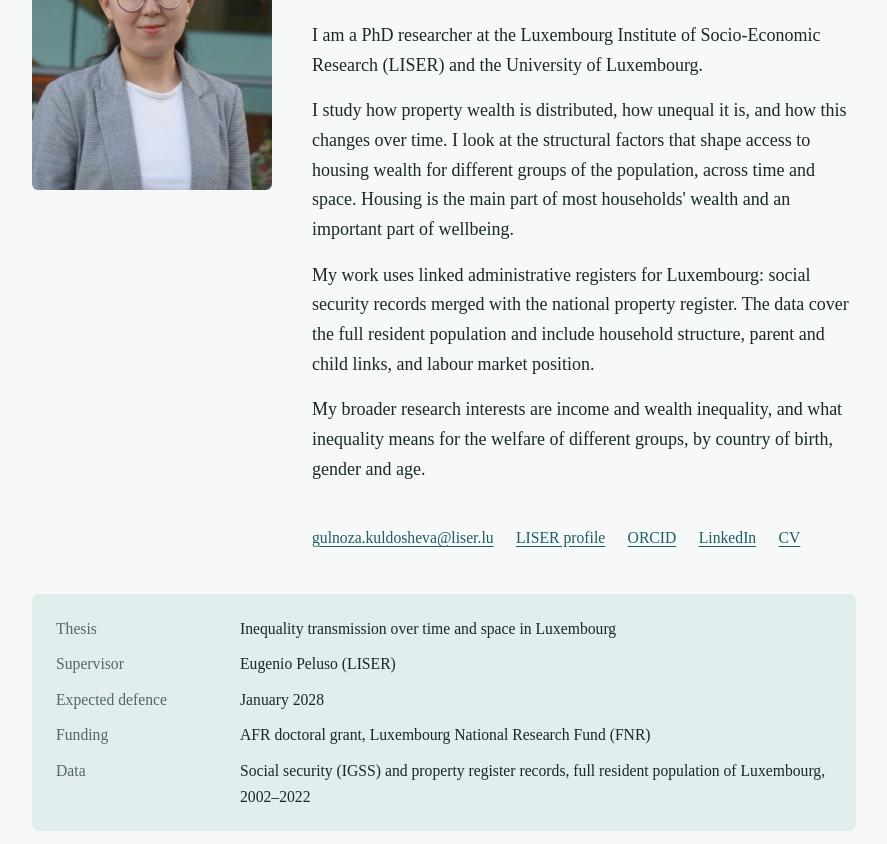
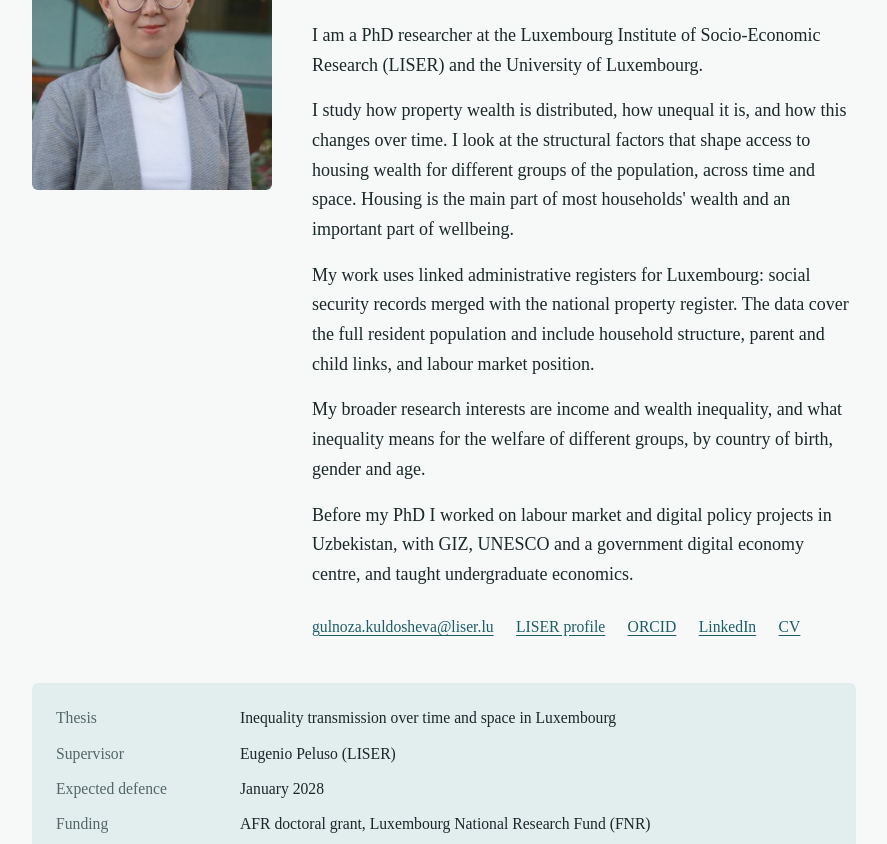
Before and after one commit to gulnoza-kuldosheva/gulnoza-kuldosheva.github.io, a plain HTML site: page index.html in a window 1280 px wide. Shown: the part 231-1075 px from the top of the page, without its empty margins (196-1083 px from the left). Drawn offline with Linux system fonts and the light colour scheme.

Commit message:
Add background information before PhD

```diff
--- a/index.html
+++ b/index.html
@@ -75,7 +75,7 @@
             <p>My broader research interests are income and wealth inequality, and what inequality means for the welfare of different groups, by country of birth, gender and age.</p>
 
             <!-- EDIT: your background before the PhD. Delete this paragraph if you prefer. -->
-            <p></p>
+            <p>Before my PhD I worked on labour market and digital policy projects in Uzbekistan, with GIZ, UNESCO and a government digital economy centre, and taught undergraduate economics.</p>
           </div>
 
           <!-- EDIT: your links. Test each one after uploading. -->
```
